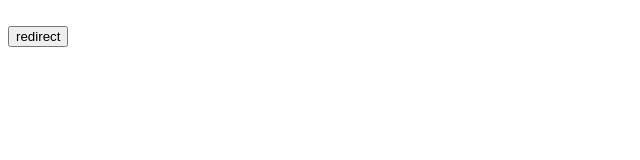
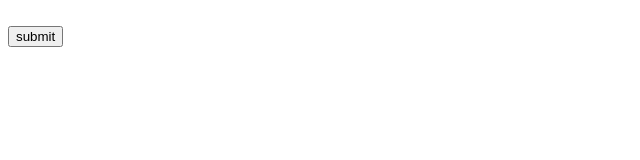
Before and after one commit to dchu096/old-about-page, a plain HTML site: page index.html in a window 1280 px wide. Shown: the full height of the page, 0-640 px from the left. Drawn offline with Linux system fonts and the light colour scheme.

Commit message:
Update index.html

```diff
--- a/index.html
+++ b/index.html
@@ -8,7 +8,7 @@
       <div class="g-recaptcha" data-sitekey="6LfvqqoUAAAAAJX5Ro9yg-CrRuMZvSPOrYGxWREV"></div>
       <br/>
       <a href="./index2.html">
-   <input type="button" value="redirect" />
+   <input type="submit" value="submit" />
 </a>
     </form>
   </body>
```
